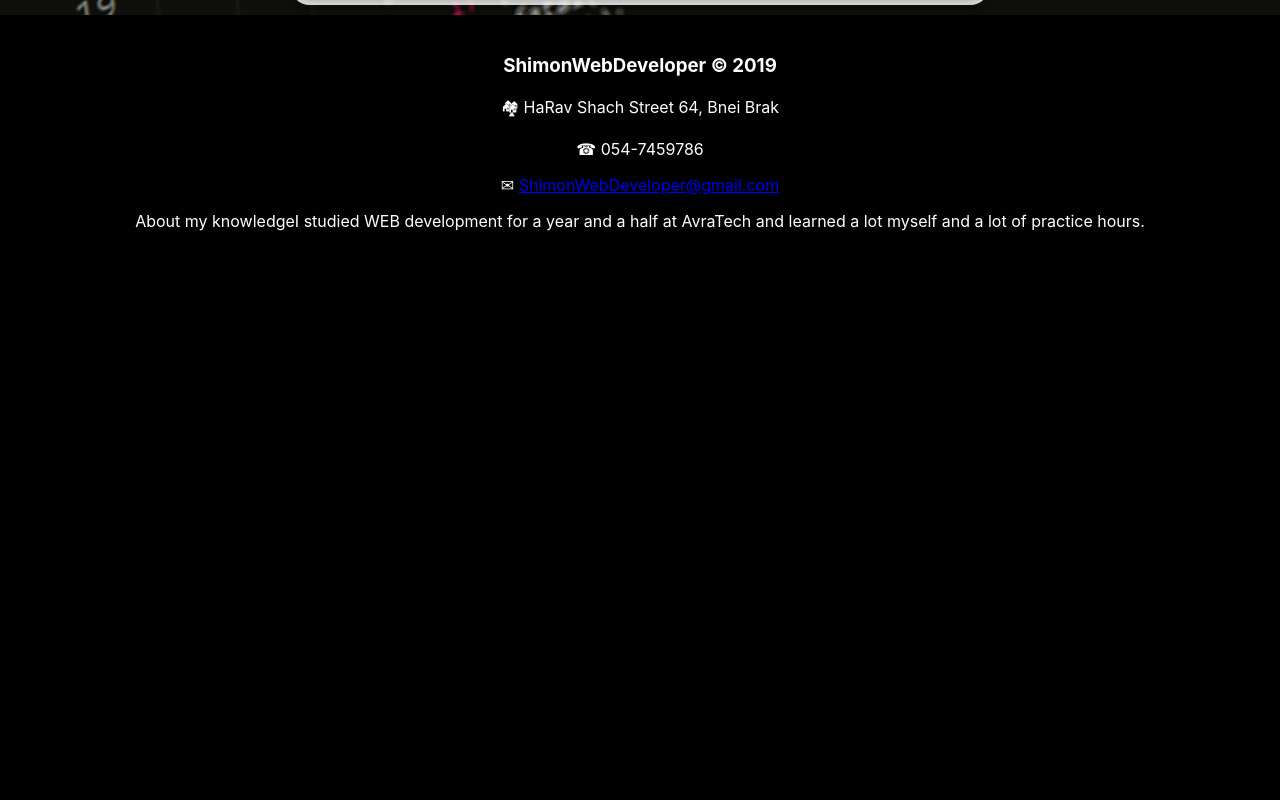
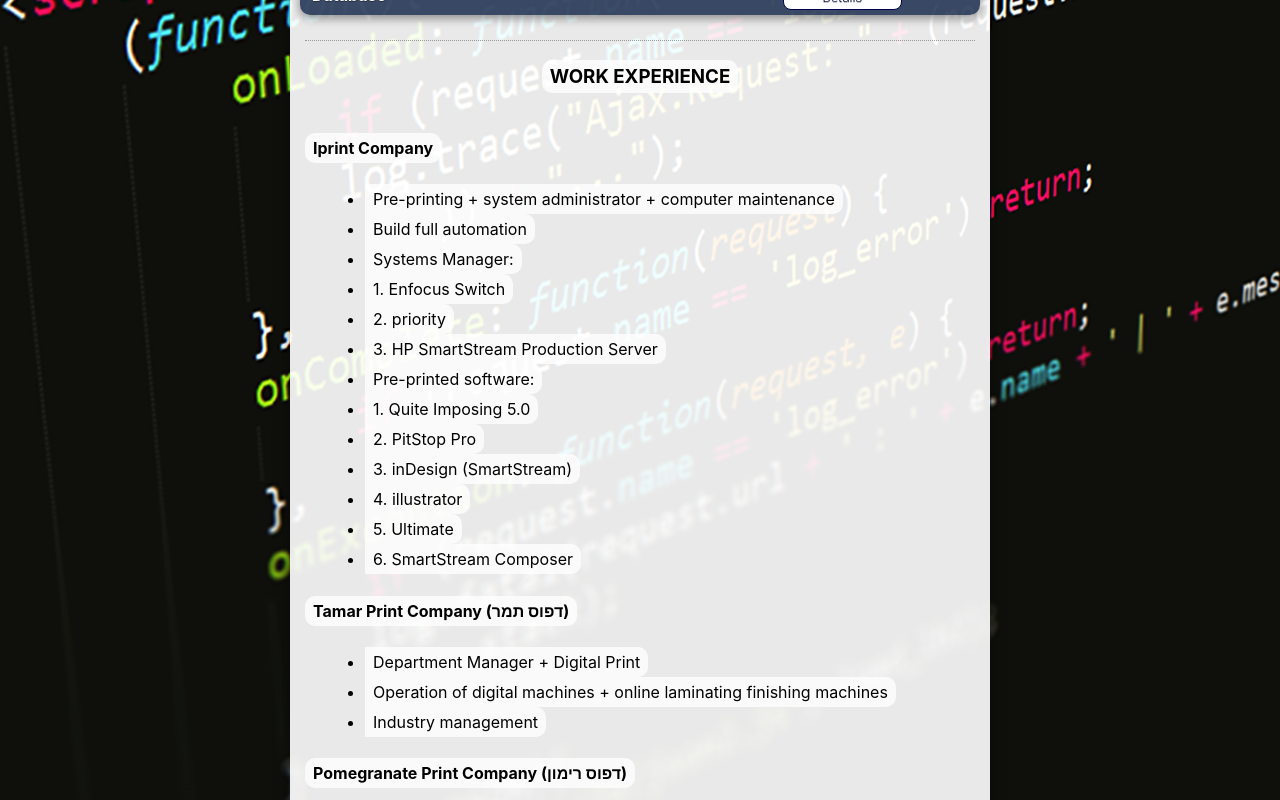
Before and after one commit to Shimon-Levinshtein/vc-shimon, a React (Create React App) app: page / in a window 1280 px wide. Shown: the part 480-1280 px from the top of the page. Before the commit the page ends 800 px from the top, so only its background shows below. Built offline with nearby package versions, Linux system fonts and the light colour scheme.

Commit message:
add WorkExperienceWindow

```diff
--- a/src/App.css
+++ b/src/App.css
@@ -39,3 +39,19 @@
     transform: rotate(360deg);
   }
 }
+
+.white-diameter-around-the-circle {
+    background-color: rgba(255, 255, 255, 0.774);
+    border-radius: 10px;
+    /* width: fit-content; */
+    width: fit-content;
+    padding-left: 8px;
+    padding-right: 8px;
+    padding-bottom: 5px;
+    padding-top: 5px;
+}
+
+.flex-center {
+  display: flex;
+  justify-content: space-around;
+}
--- a/src/components/Body/Body.css
+++ b/src/components/Body/Body.css
@@ -12,9 +12,19 @@
     width: 700px;
     max-width: 95%;
     min-height: 200px;
-    background-color: #ffffffd7;
+    background-color: #ffffffe8;
     border-radius: 20px;
     margin-top: 10px;
     margin-bottom: 10px;
     box-shadow: 0 4px 8px 0 rgba(0, 0, 0, 0.2), 0 6px 20px 0 rgba(0, 0, 0, 0.19);
+    padding-bottom: 15px;
 }
+
+.dive-bady-work-experience {
+    width: 100%;
+    border-top: 1px dotted #999999;
+}
+
+.div-display-work-experience {
+    padding-top: 15px;
+}
--- a/src/components/Body/Body.js
+++ b/src/components/Body/Body.js
@@ -2,9 +2,11 @@
 import DetailWindow from './Components/DetailWindow';
 import './Body.css';
 import { programmingLanguagesArr } from './specification/programmingLanguages';
+import { workExperience } from './specification/workExperience';
 import { connect } from 'react-redux';
 import DetailBlockWindow from './Components/DetailBlockWindow';
 import ProjectsWindow from './Components/ProjectsWindow';
+import WorkExperienceWindow from './Components/WorkExperienceWindow';
 
 
 
@@ -13,19 +15,36 @@
     const displayBody = () => {
 
         if (props.bodyScreenActivation.bodyType === 'details') {
-            return <DetailBlockWindow obj={props.bodyScreenActivation}/>
+            return <DetailBlockWindow obj={props.bodyScreenActivation} />
         } else if (props.bodyScreenActivation.bodyType === 'projects') {
-            return <ProjectsWindow obj={props.bodyScreenActivation}/>
+            return <ProjectsWindow obj={props.bodyScreenActivation} />
         }
         return (
             <div className='bady-page'>
-                <h3>PROFESSIONAL EXPERIENCE</h3>
+                <div className='flex-center'>
+                    <h3 className='white-diameter-around-the-circle'>PROFESSIONAL EXPERIENCE</h3>
+                </div>
                 {programmingLanguagesArr.map((item, i) => (
                     <DetailWindow key={i} obj={item} id={i} />
                 ))}
-
+                <div className='div-display-work-experience'>
+                    {workExperiencePage()}
+                </div>
             </div>
         );
+    };
+
+    const workExperiencePage = () => {
+        return (
+            <div className='dive-bady-work-experience'>
+                <div className='flex-center'>
+                    <h3 className='white-diameter-around-the-circle'>WORK EXPERIENCE</h3>
+                </div>
+                {workExperience.map((item, i) => (
+                    <WorkExperienceWindow key={i} obj={item} id={i} />
+                ))}
+            </div>
+        )
     };
 
     return (
--- /dev/null
+++ b/src/components/Body/Components/WorkExperienceWindow.css
@@ -0,0 +1,22 @@
+
+.div-display-work-experience {
+    text-align: left;
+    padding-right: 15px;
+    padding-left : 15px;
+}
+
+.li-work-experience {
+    margin: 0px;
+    text-align: left;
+    margin-left: 20px;
+    margin-right: 20px;
+    background-color: rgba(255, 255, 255, 0.774);
+    width: fit-content;
+    padding-left: 8px;
+    padding-right: 8px;
+    padding-bottom: 5px;
+    padding-top: 5px;
+    /* border-radius: 20px; */
+    border-top-right-radius: 10px;
+    border-bottom-right-radius: 10px;
+}
--- /dev/null
+++ b/src/components/Body/Components/WorkExperienceWindow.js
@@ -0,0 +1,30 @@
+import React from 'react';
+import './WorkExperienceWindow.css';
+
+const WorkExperienceWindow = props => {
+
+    const displayPage = () => {
+        return (
+            <div >
+                <div>
+                    <h4 className='white-diameter-around-the-circle'>{props.obj.companyName}</h4>
+                </div>
+                <ul>
+                    {props.obj.roleCompany.map((item, index) => <li key={index.toString()} className='li-work-experience'>{item}</li>)}
+                </ul>
+            </div>
+        )
+    }
+
+
+
+    return (
+        <div className='div-work-experience-window'>
+            {displayPage()}
+        </div>
+    );
+};
+
+
+
+export default WorkExperienceWindow;
--- /dev/null
+++ b/src/components/Body/specification/workExperience.js
@@ -0,0 +1,44 @@
+export const workExperience = [
+    {
+        companyName: 'Iprint Company',
+        linkCompany: 'https://iprintd.com/',
+        yearsWork: '2017-2021',
+        roleCompany: [
+            "	Pre-printing + system administrator + computer maintenance	",
+            "	Build full automation	",
+            "	Systems Manager:	",
+            "	1. Enfocus Switch	",
+            "	2. priority	",
+            "	3. HP SmartStream Production Server	",
+            "	Pre-printed software:	",
+            "	1. Quite Imposing 5.0	",
+            "	2. PitStop Pro	",
+            "	3. inDesign (SmartStream)	",
+            "	4. illustrator	",
+            "	5. Ultimate	",
+            "	6. SmartStream Composer	",
+        ]
+    },
+    {
+        companyName: 'Tamar Print Company (דפוס תמר)',
+        linkCompany: 'https://goo.gl/maps/yHHVof7P8QySZUAc8',
+        yearsWork: '2017– 2016',
+        roleCompany: [
+            "	Department Manager + Digital Print	",
+            "	Operation of digital machines + online laminating finishing machines	",
+            "	Industry management	",
+        ]
+    },
+    {
+        companyName: 'Pomegranate Print Company (דפוס רימון)',
+        linkCompany: 'https://maps.app.goo.gl/8E2WxgDnKaDQmNtC7',
+        yearsWork: '2016 – 2011',
+        roleCompany: [
+            "	Department Manager + Digital Print	",
+            "	Customer Service	",
+            "	Operation of digital machines	",
+            "	Industry management	",
+            "	Prepare files for printing	",
+        ]
+    },
+];
```
